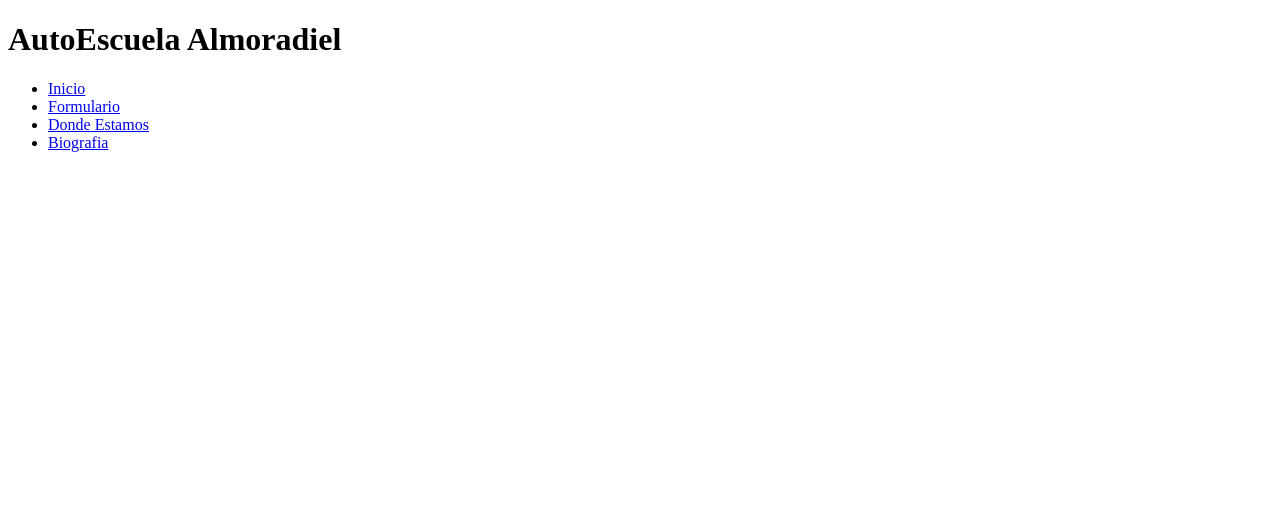
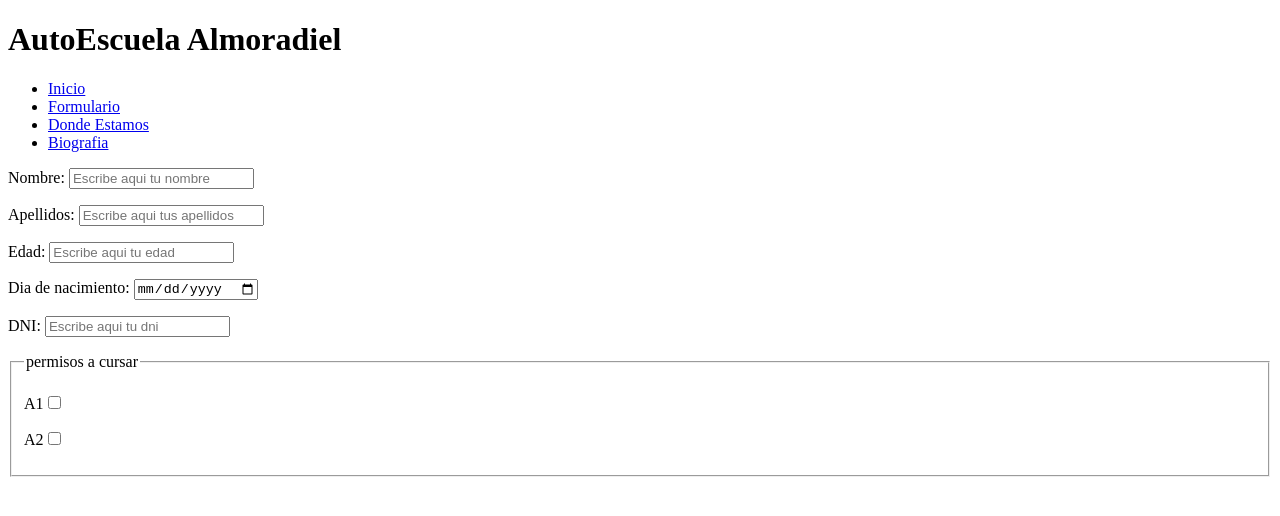
Before and after one commit to dragonblancorc/AutoEscuelaAlmoradiel, a plain HTML site: page ProyectoAutoEscuela/Formulario/Formulario.html in a window 1280 px wide. Drawn offline with Linux system fonts and the light colour scheme.

Commit message:
modified:   ProyectoAutoEscuela/Formulario/Formulario.html

```diff
--- a/ProyectoAutoEscuela/Formulario/Formulario.html
+++ b/ProyectoAutoEscuela/Formulario/Formulario.html
@@ -4,7 +4,7 @@
     <meta charset="UTF-8">
     <meta http-equiv="X-UA-Compatible" content="IE=edge">
     <meta name="viewport" content="width=device-width, initial-scale=1.0">
-    <title>Document</title>
+    <title>Formulario</title>
 </head>
 <body>
     <header>
@@ -18,7 +18,21 @@
             <li><a href="../Biografia/Biografia.html">Biografia</a></li>
         </ul>
     </nav>
-    <aside></aside>
+    <main>
+        <form action="mailto:AutoEscuelaAlmoradiel@gmail.com" method="post">
+            <p><label for="nombre">Nombre: </label><input type="text" id="nombre" placeholder="Escribe aqui tu nombre"></p>
+            <p><label for="apellidos">Apellidos: </label><input type="text" id="apellidos" placeholder="Escribe aqui tus apellidos"></p>
+            <p><label for="Edad">Edad: </label><input type="number" id="Edad" placeholder="Escribe aqui tu edad"></p>
+            <p><label for="dn">Dia de nacimiento: </label><input type="date" id="dn"></p>
+            <p><label for="dni">DNI: </label><input type="text" id="dni" placeholder="Escribe aqui tu dni"></p>
+            <fieldset>
+                <legend>permisos a cursar</legend>
+                <p><label for="a1">A1</label><input type="checkbox" value="curso" id="a1"></p>
+                <p><label for="a2">A2</label><input type="checkbox" value="curso" id="a2"></p>
+
+            </fieldset>
+        </form>
+    </main>
 
 </body>
 </html>
```
